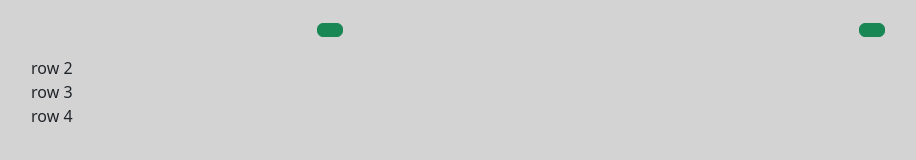
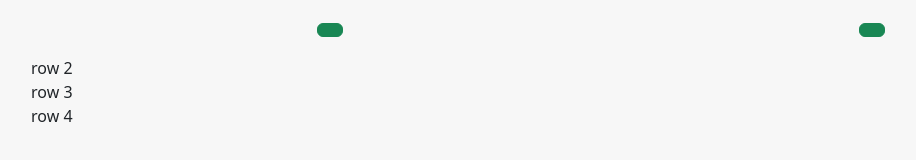
Before and after one commit to Thecodecreative/reversi_rmr, a website: page public/index.html in a window 1280 px wide. Shown: the whole page, without its empty margins (39-955 px from the left). Drawn offline with nearby package versions, Linux system fonts and the light colour scheme.

Commit message:
color changes

```diff
--- a/public/index.html
+++ b/public/index.html
@@ -11,7 +11,7 @@
     <title>Reversi Website</title>
     <style>
       body{
-        background-color: lightgray;
+        background-color:#F7F7F7;
       }
     </style>
 </head>
```
